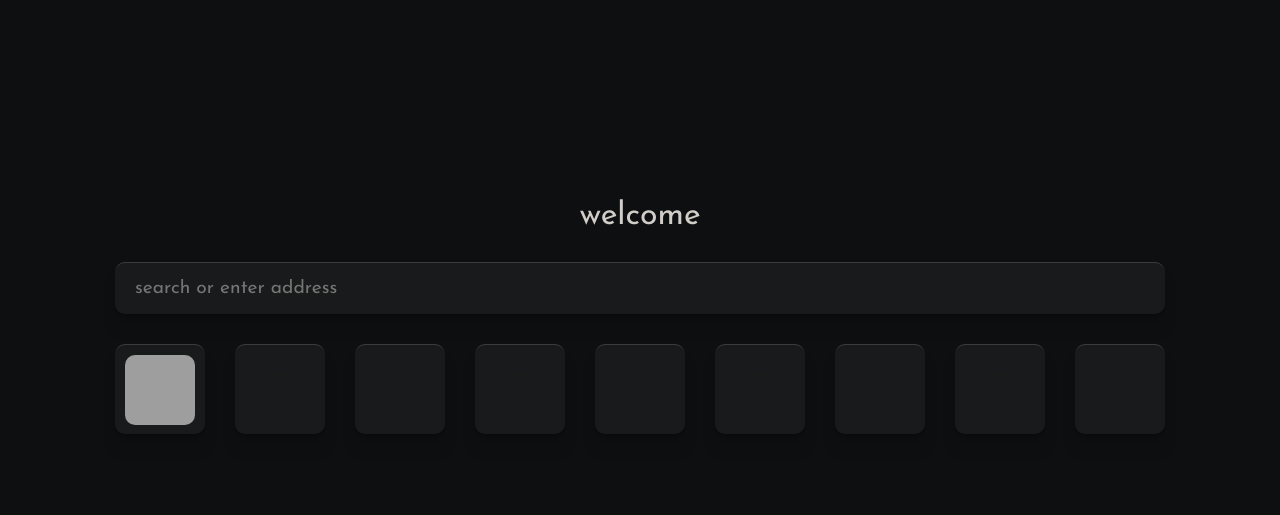
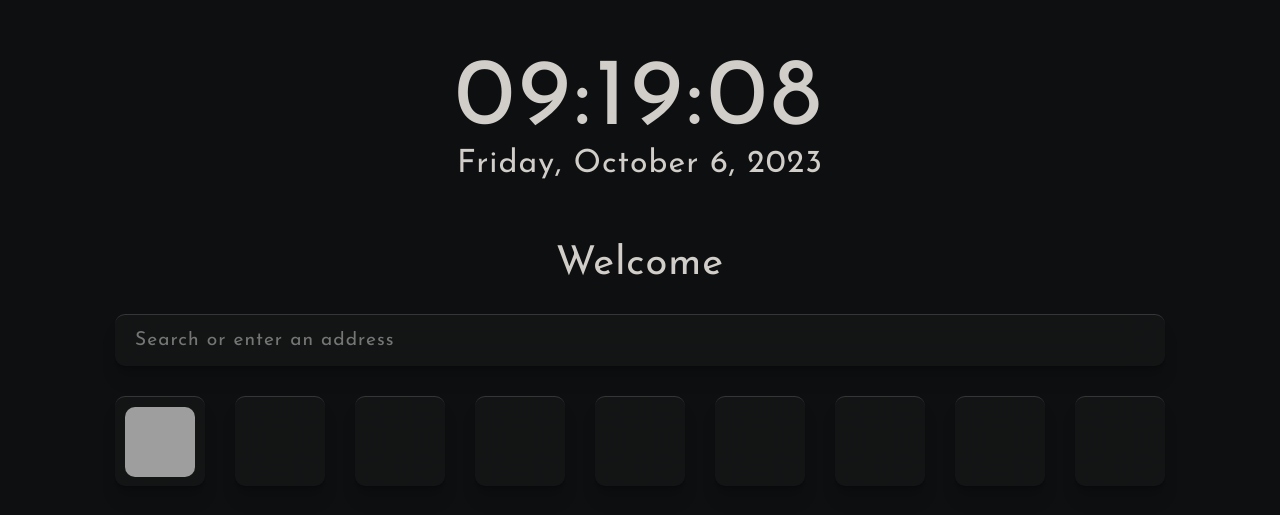
Before and after one commit to M1lken01/personal-homepage, a plain HTML site: page index.html in a window 1280 px wide. Shown: the part 107-622 px from the top of the page. Drawn offline with Linux system fonts and the light colour scheme; grey boxes are pictures that could not be loaded.

Commit message:
added clock

```diff
--- a/index.html
+++ b/index.html
@@ -9,11 +9,15 @@
   </head>
   <body>
     <div id="wrapper">
-      <div>
-        <h1>welcome</h1>
-      </div>
-      <div>
-        <input type="text" name="search" placeholder="search or enter address" id="search" class="tile" value="" />
+      <header>
+        <div class="time">
+          <h2 id="clock">16:65:14</h2>
+          <h3 id="date">Friday, November 16, 2023</h3>
+        </div>
+        <h1>Welcome</h1>
+      </header>
+      <main>
+        <input type="text" name="search" placeholder="Search or enter an address" id="search" class="tile" value="" />
         <div class="tiles">
           <div class="tile">
             <a href="https://github.com/M1lken01">
@@ -61,8 +65,9 @@
             </a>
           </div>
         </div>
-      </div>
+      </main>
     </div>
+    <div id="circle"></div>
     <script src="index.js" defer></script>
   </body>
 </html>
--- a/index.js
+++ b/index.js
@@ -8,13 +8,18 @@ function isAddress(input) {
   if (input.includes(' ')) return false;
 
   try {
-    const url = new URL(input);
-    return true; // Parses as a URL, likely an address.
+    return new URL(input);
   } catch (error) {
-    // URL parsing failed, continue with other checks.
+    try {
+      return input.includes('.') ? new URL(`http://${input}`) : false;
+    } catch (error) {}
   }
 
   return false;
+}
+
+function makeAddress(input) {
+  return input.includes('http://') || input.includes('https://') ? input : `http://${input}`;
 }
 
 function makeSearch(input) {
@@ -35,9 +40,7 @@ function redirectTo(url, target = '_self') {
 function parseUrlParams(url) {
   const params = {};
   const paramStr = url.split('?')[1];
-
   if (!paramStr) return params;
-
   paramStr.split('&').forEach((pair) => {
     const [key, value] = pair.split('=');
     if (key && value) params[key] = decodeURIComponent(value);
@@ -45,14 +48,33 @@ function parseUrlParams(url) {
   return params;
 }
 
+function updateTime() {
+  const now = new Date();
+  const formattedTime = now.toLocaleTimeString([], { hour: '2-digit', minute: '2-digit', second: '2-digit', hour12: false });
+  const formattedDate = now.toLocaleDateString([], { weekday: 'long', year: 'numeric', month: 'long', day: 'numeric' });
+
+  document.getElementById('clock').textContent = formattedTime;
+  document.getElementById('date').textContent = formattedDate;
+
+  setInterval(updateTime, 1000);
+}
+
 function init() {
-  const link = parseUrlParams(window.location.href).link;
-  if (link) redirectTo(links[link]);
+  const redirect = parseUrlParams(window.location.href).r;
+  if (redirect) redirectTo(links[redirect]);
   searchBar.value = '';
   searchBar.addEventListener('keydown', function (event) {
     const query = searchBar.value;
-    if (event.key === 'Enter') redirectTo(isAddress(query) ? query : makeSearch(query));
+    if (event.key === 'Enter') redirectTo(isAddress(query) ? makeAddress(query) : makeSearch(query));
   });
+  updateTime();
 }
 
 window.addEventListener('load', init);
+
+const circle = document.querySelector('#circle');
+
+/*window.addEventListener('mousemove', (e) => {
+  circle.style.left = e.clientX + 'px';
+  circle.style.top = e.clientY + 'px';
+});*/
--- a/style.css
+++ b/style.css
@@ -13,17 +13,26 @@ body {
   background-color: var(--background);
   font-family: 'Josefin Sans', sans-serif;
   font-size: 1.2rem;
+  letter-spacing: 1px;
   text-align: center;
   min-height: 100dvh;
   background-repeat: no-repeat;
   background-size: cover;
   background-image: url('');
-  /*padding-top: 42vh;*/
+  overflow: hidden;
 }
 
 h1 {
+  font-size: 2.5rem;
+}
+
+h2 {
+  font-size: 6rem;
+  letter-spacing: 4px;
+}
+
+h3 {
   font-size: 2rem;
-  padding-top: 6dvh;
 }
 
 #wrapper {
@@ -33,6 +42,13 @@ h1 {
   align-items: center;
   padding: 16px;
   min-height: 100dvh;
+}
+
+header {
+  margin-top: -6dvh;
+  display: flex;
+  flex-direction: column;
+  gap: 8dvh;
 }
 
 #search {
@@ -46,7 +62,8 @@ h1 {
 .tile {
   margin: 0;
   border-radius: var(--tile-border);
-  background-color: #222222a0;
+  background-color: #22222254;
+  -webkit-backdrop-filter: blur(18px);
   backdrop-filter: blur(18px);
   border-top: 1px solid hsla(0, 0%, 100%, 0.145);
   box-shadow: 0 1px 1px hsl(0deg 0% 0% / 0.075), 0 2px 2px hsl(0deg 0% 0% / 0.075), 0 4px 4px hsl(0deg 0% 0% / 0.075), 0 8px 8px hsl(0deg 0% 0% / 0.075),
@@ -60,6 +77,7 @@ h1 {
 
 .tile:hover {
   background-color: #444444a0;
+  -webkit-backdrop-filter: blur(12px);
   backdrop-filter: blur(12px);
   transition: 0.3s;
   cursor: pointer;
@@ -91,6 +109,22 @@ h1 {
   border-radius: var(--tile-border);
 }
 
+#circle {
+  width: 200px;
+  height: 200px;
+  background: var(--background);
+  background: -moz-radial-gradient(center, #a1a1a188 0%, var(--background) 70%, var(--background) 100%);
+  background: -webkit-radial-gradient(center, #a1a1a188 0%, var(--background) 70%, var(--background) 100%);
+  background: radial-gradient(ellipse at center, #a1a1a188 0%, var(--background) 70%, var(--background) 100%);
+  border-radius: 50%;
+  position: absolute;
+  transform: translate(-50%, -50%);
+  pointer-events: none;
+  z-index: -1;
+
+  display: none;
+}
+
 @media screen and (max-width: 1080px) {
   #search {
     width: 100%;
@@ -110,6 +144,6 @@ h1 {
 
   .tiles {
     grid-template-columns: repeat(3, 1fr);
-    grid-gap: 40px var(--tile-gap);
+    grid-gap: var(--tile-gap);
   }
 }
```
Also changed, not shown: 1 other file.
